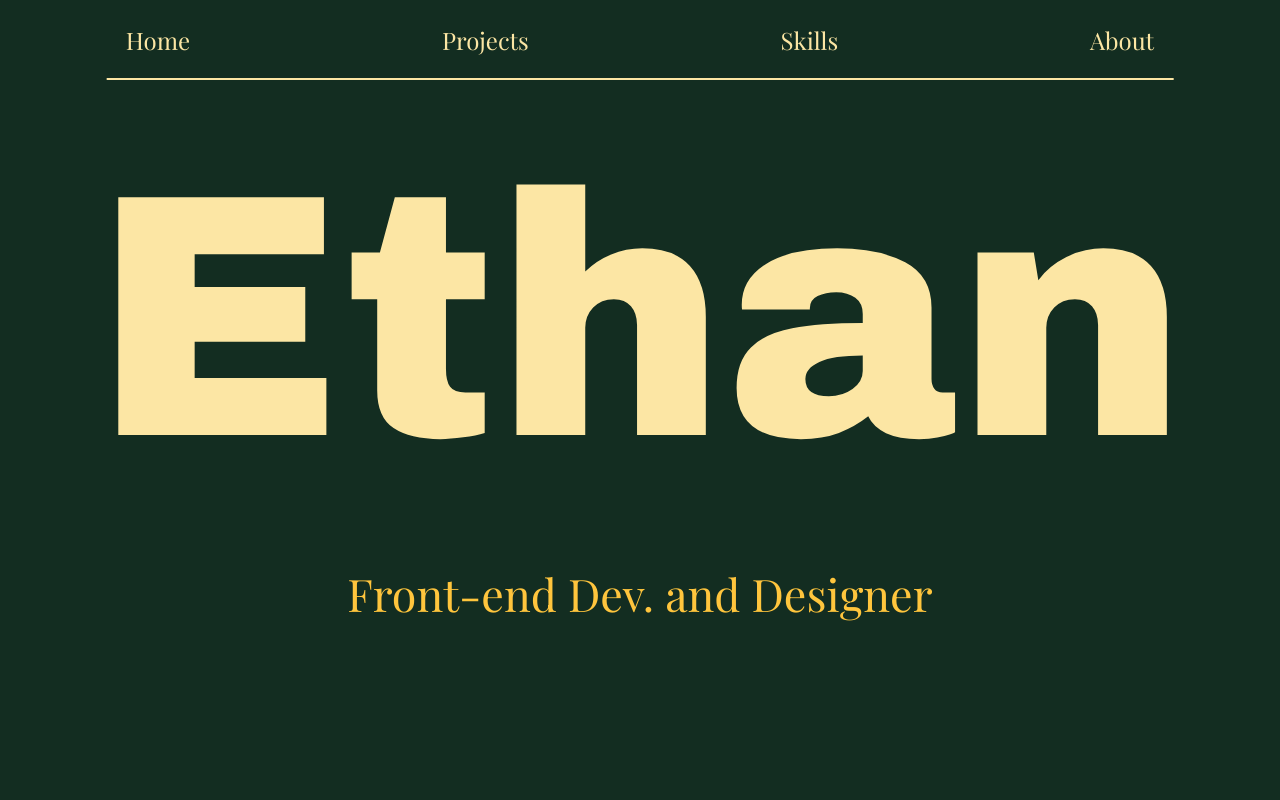
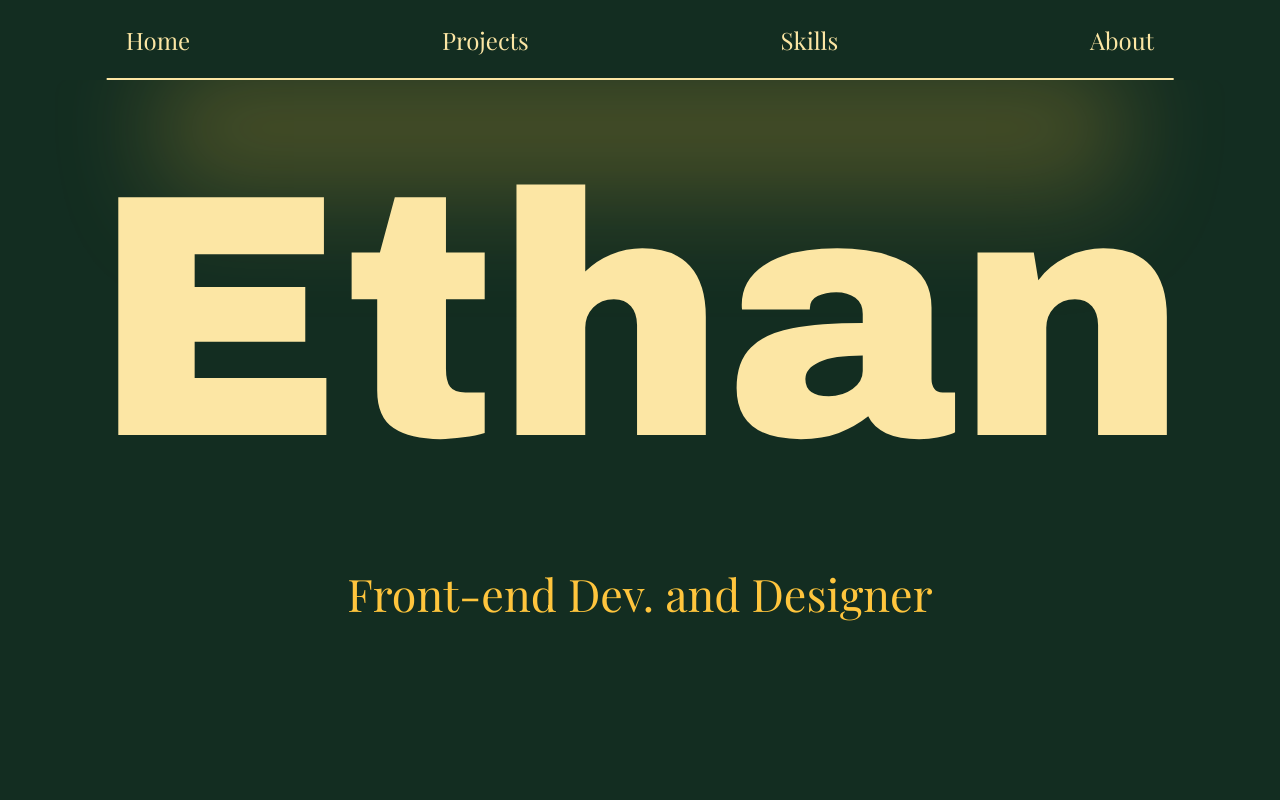
Before and after one commit to Arhanys/portfolio, a Next.js app: page / in a window 1280 px wide. Shown: the top 800 px of the page. Built offline with nearby package versions, Linux system fonts and the light colour scheme.

Commit message:
Added a yellow light to the top of the page to avoid flat color

```diff
--- a/src/app/globals.css
+++ b/src/app/globals.css
@@ -125,3 +125,16 @@
     font-size: 2rem;
   }
 }
+
+/* TEMPORARY */
+
+#yellowLight {
+  height: 40rem;
+  width: 75%;
+  background: linear-gradient(to bottom, rgba(255, 197, 61, 0.364) 0%, rgba(255, 197, 61, 0) 25%);
+  filter: blur(50px);
+  position: absolute;
+  top: 0%;
+  left: 50%;
+  transform: translateX(-50%);
+}
--- a/src/components/Hero.tsx
+++ b/src/components/Hero.tsx
@@ -19,7 +19,8 @@ export default function Hero() {
     }, []);
 
     return(
-        <section className="h-[90%] flex flex-col items-center overflow-hidden ">
+        <section className="h-[90%] flex flex-col items-center overflow-hidden relative">
+            <div id="yellowLight"></div>
             <h1 id="heroTitle" className="h-2/3 font-archivo flex items-center justify-center text-[27vw]  relative text-special cursor-default">
                 <span>E</span>
                 <span>t</span>
```
